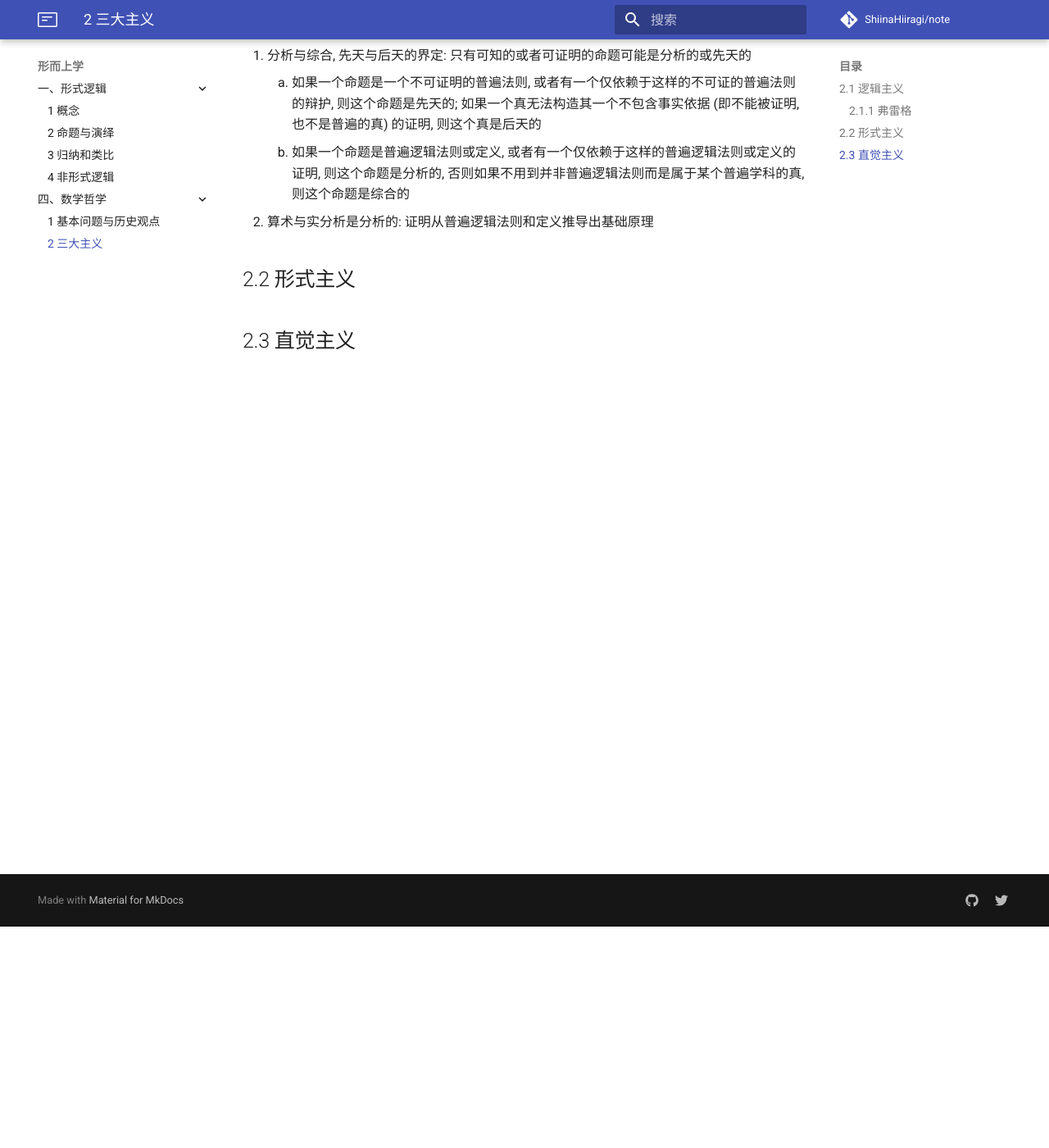
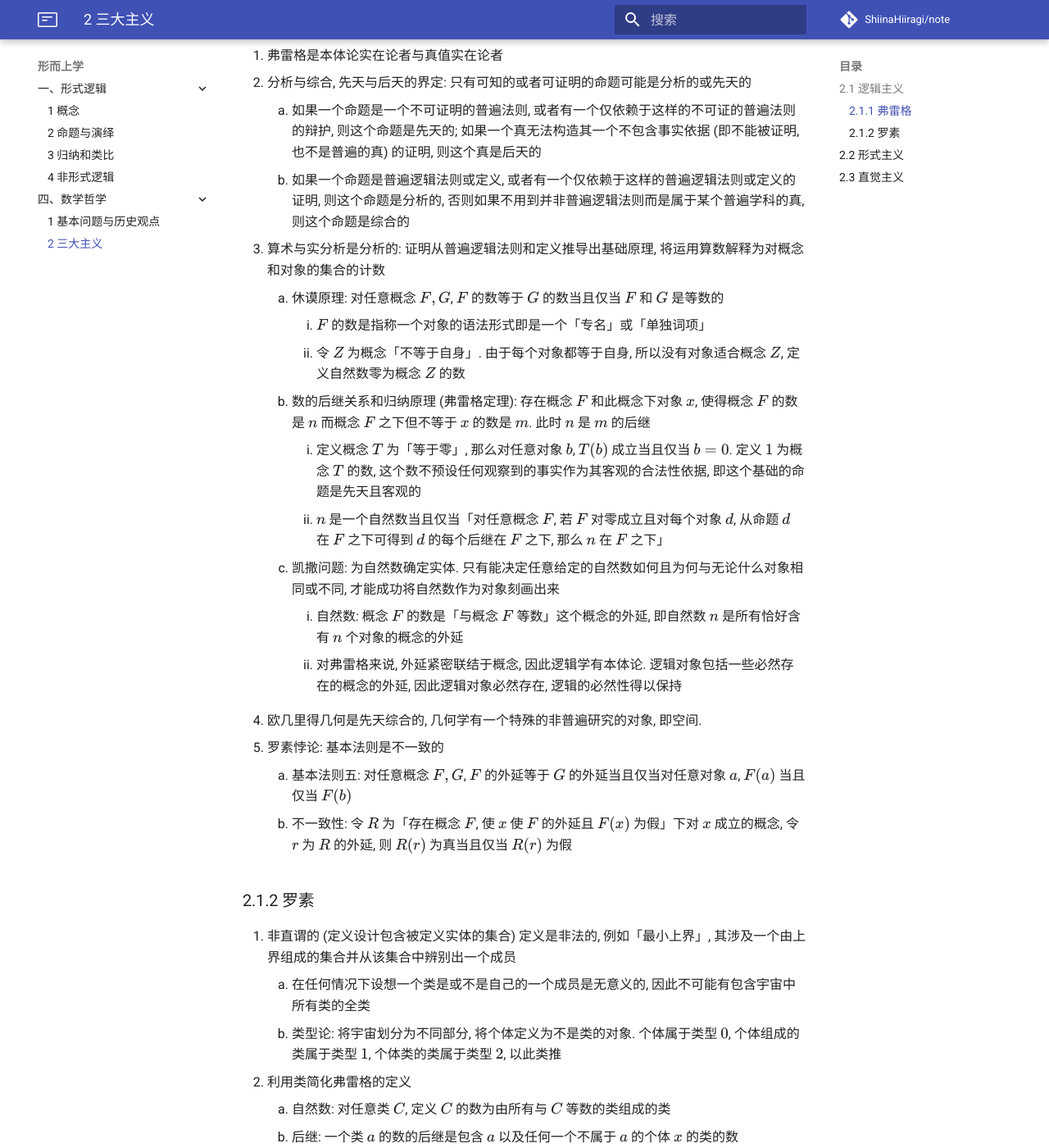
Before and after one commit to ShiinaHiiragi/note, an MkDocs documentation site: the page built from docs/meta/math/doctrine.md, in a window 1280 px wide and 1400 px high, scrolled down 270 px. Shown: the whole window at 82% size. Built offline with MkDocs 1.6.1 and Material for MkDocs 9.7.7, drawn with Linux system fonts in a browser that asks for light colours; comment, search, counter and statistics services are not loaded.

Commit message:
add frege

```diff
--- a/docs/meta/math/doctrine.md
+++ b/docs/meta/math/doctrine.md
@@ -2,10 +2,32 @@
 
 ## 2.1 逻辑主义
 ### 2.1.1 弗雷格
-1. 分析与综合, 先天与后天的界定: 只有可知的或者可证明的命题可能是分析的或先天的
+1. 弗雷格是本体论实在论者与真值实在论者
+2. 分析与综合, 先天与后天的界定: 只有可知的或者可证明的命题可能是分析的或先天的
     1. 如果一个命题是一个不可证明的普遍法则, 或者有一个仅依赖于这样的不可证的普遍法则的辩护, 则这个命题是先天的; 如果一个真无法构造其一个不包含事实依据 (即不能被证明, 也不是普遍的真) 的证明, 则这个真是后天的
     2. 如果一个命题是普遍逻辑法则或定义, 或者有一个仅依赖于这样的普遍逻辑法则或定义的证明, 则这个命题是分析的, 否则如果不用到并非普遍逻辑法则而是属于某个普遍学科的真, 则这个命题是综合的
-2. 算术与实分析是分析的: 证明从普遍逻辑法则和定义推导出基础原理
+3. 算术与实分析是分析的: 证明从普遍逻辑法则和定义推导出基础原理, 将运用算数解释为对概念和对象的集合的计数
+    1. 休谟原理: 对任意概念 $F, G$, $F$ 的数等于 $G$ 的数当且仅当 $F$ 和 $G$ 是等数的
+        1. $F$ 的数是指称一个对象的语法形式即是一个「专名」或「单独词项」
+        2. 令 $Z$ 为概念「不等于自身」. 由于每个对象都等于自身, 所以没有对象适合概念 $Z$, 定义自然数零为概念 $Z$ 的数
+    2. 数的后继关系和归纳原理 (弗雷格定理): 存在概念 $F$ 和此概念下对象 $x$, 使得概念 $F$ 的数是 $n$ 而概念 $F$ 之下但不等于 $x$ 的数是 $m$. 此时 $n$ 是 $m$ 的后继
+        1. 定义概念 $T$ 为「等于零」, 那么对任意对象 $b$, $T(b)$ 成立当且仅当 $b=0$. 定义 $1$ 为概念 $T$ 的数, 这个数不预设任何观察到的事实作为其客观的合法性依据, 即这个基础的命题是先天且客观的
+        2. $n$ 是一个自然数当且仅当「对任意概念 $F$, 若 $F$ 对零成立且对每个对象 $d$, 从命题 $d$ 在 $F$ 之下可得到 $d$ 的每个后继在  $F$ 之下, 那么 $n$ 在 $F$ 之下」
+    3. 凯撒问题: 为自然数确定实体. 只有能决定任意给定的自然数如何且为何与无论什么对象相同或不同, 才能成功将自然数作为对象刻画出来
+        1. 自然数: 概念 $F$ 的数是「与概念 $F$ 等数」这个概念的外延, 即自然数 $n$ 是所有恰好含有 $n$ 个对象的概念的外延
+        2. 对弗雷格来说, 外延紧密联结于概念, 因此逻辑学有本体论. 逻辑对象包括一些必然存在的概念的外延, 因此逻辑对象必然存在, 逻辑的必然性得以保持
+4. 欧几里得几何是先天综合的, 几何学有一个特殊的非普遍研究的对象, 即空间.
+5. 罗素悖论: 基本法则是不一致的
+    1. 基本法则五: 对任意概念 $F, G$, $F$ 的外延等于 $G$ 的外延当且仅当对任意对象 $a$, $F(a)$ 当且仅当 $F(b)$
+    2. 不一致性: 令 $R$ 为「存在概念 $F$, 使 $x$ 使 $F$ 的外延且 $F(x)$ 为假」下对 $x$ 成立的概念, 令 $r$ 为 $R$ 的外延, 则 $R(r)$ 为真当且仅当 $R(r)$ 为假
+
+### 2.1.2 罗素
+1. 非直谓的 (定义设计包含被定义实体的集合) 定义是非法的, 例如「最小上界」, 其涉及一个由上界组成的集合并从该集合中辨别出一个成员
+    1. 在任何情况下设想一个类是或不是自己的一个成员是无意义的, 因此不可能有包含宇宙中所有类的全类
+    2. 类型论: 将宇宙划分为不同部分, 将个体定义为不是类的对象. 个体属于类型 $0$, 个体组成的类属于类型 $1$, 个体类的类属于类型 $2$, 以此类推
+2. 利用类简化弗雷格的定义
+    1. 自然数: 对任意类 $C$, 定义 $C$ 的数为由所有与 $C$ 等数的类组成的类
+    2. 后继: 一个类 $a$ 的数的后继是包含 $a$ 以及任何一个不属于 $a$ 的个体 $x$ 的类的数
 
 ## 2.2 形式主义
 
```
Also changed, not shown: docs/logic/model/model.md (+1 -1 lines).
